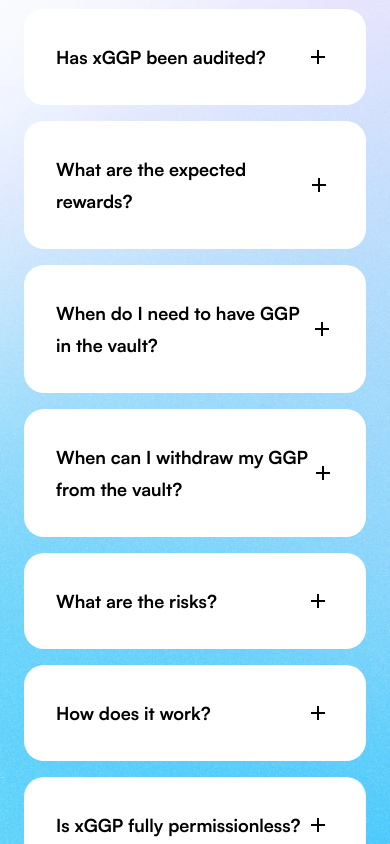
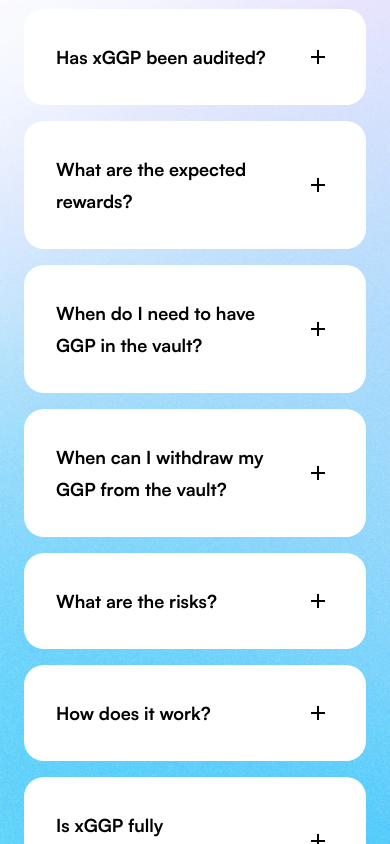
Before and after one commit to gaaabz/ggpVault-landing, a Next.js app: page / in a window 390 px wide. Shown: the part 2420-3264 px from the top of the page. Built offline with nearby package versions, Linux system fonts and the light colour scheme.

Commit message:
Fix accordion cross

```diff
--- a/src/app/home.module.scss
+++ b/src/app/home.module.scss
@@ -96,11 +96,13 @@
     @apply cursor-pointer rounded-[20px] bg-white p-8;
 
     summary {
-      @apply -m-8 flex cursor-pointer items-center justify-between p-8 text-lg font-bold md:text-xl;
+      @apply -m-8 flex cursor-pointer items-center justify-between gap-4 p-8 text-lg font-bold md:text-xl;
 
       span {
+        @apply flex-1;
+
         &:last-child {
-          @apply flex h-8 w-8 items-center justify-center rounded-full text-black;
+          @apply flex h-8 w-8 flex-none items-center justify-center rounded-full text-black;
         }
       }
     }
@@ -111,7 +113,11 @@
 
         span {
           &:last-child {
-            @apply rotate-45 transform bg-black text-white;
+            @apply bg-black text-white;
+
+            svg {
+              @apply rotate-45 transform;
+            }
           }
         }
       }
```
